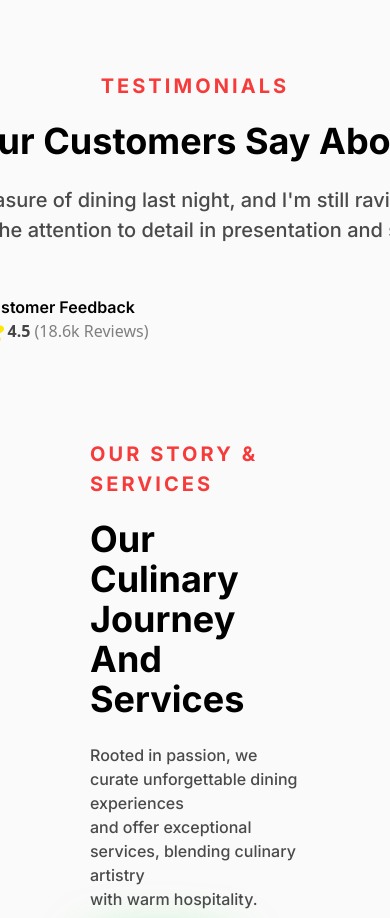
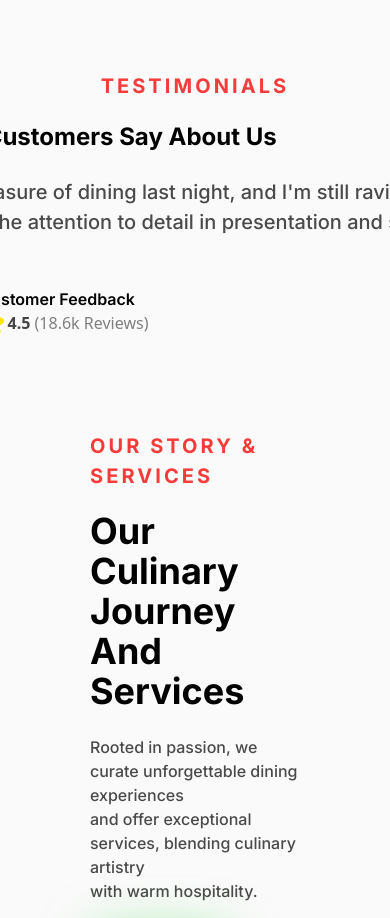
Before and after one commit to Maxwell011/sushi-experience, a React (Vite) app: page / in a window 390 px wide. Shown: the part 3760-4678 px from the top of the page. Built offline with nearby package versions, Linux system fonts and the light colour scheme.

Commit message:
Made the content responsive

```diff
--- a/src/components/Testimonials.tsx
+++ b/src/components/Testimonials.tsx
@@ -20,7 +20,7 @@ const Testimonials = () => {
             <h2 className="uppercase text-[#F63B3B] text-[20px] font-bold tracking-[3.08px] font-inter text-center lg:text-start">
               testimonials
             </h2>
-            <h1 className="text-normal-black w-[635px] font-inter text-4xl font-bold mb-1">
+            <h1 className="text-normal-black font-inter text-2xl lg:text-4xl font-bold mb-1">
               What Our Customers Say About Us{" "}
             </h1>
             <p className="text-[#4A4A4A] text-[20px] font-medium font-inter w-[655px]">
```
